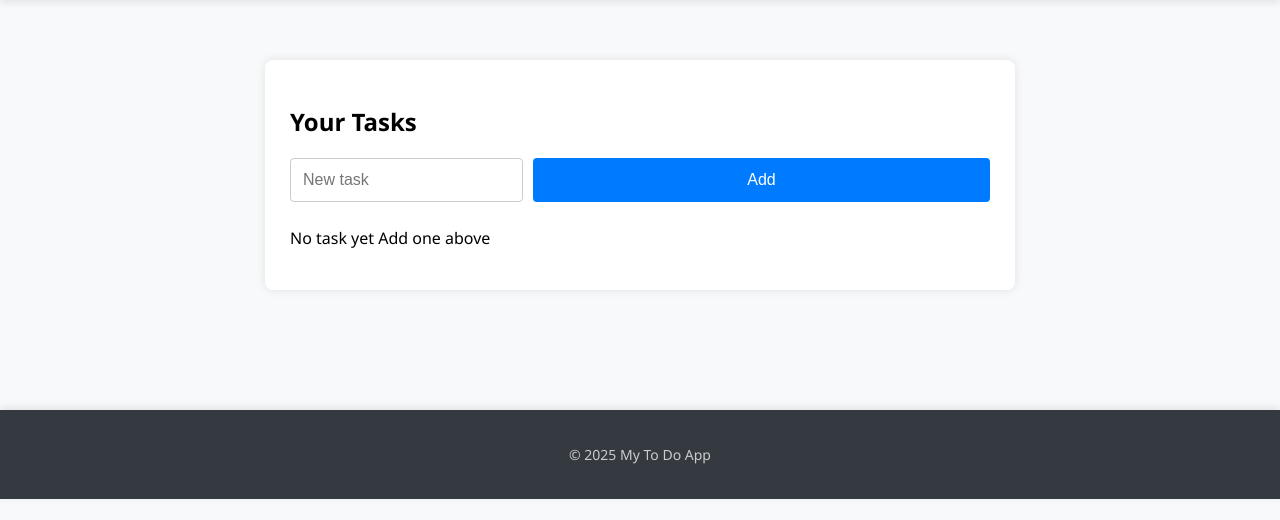
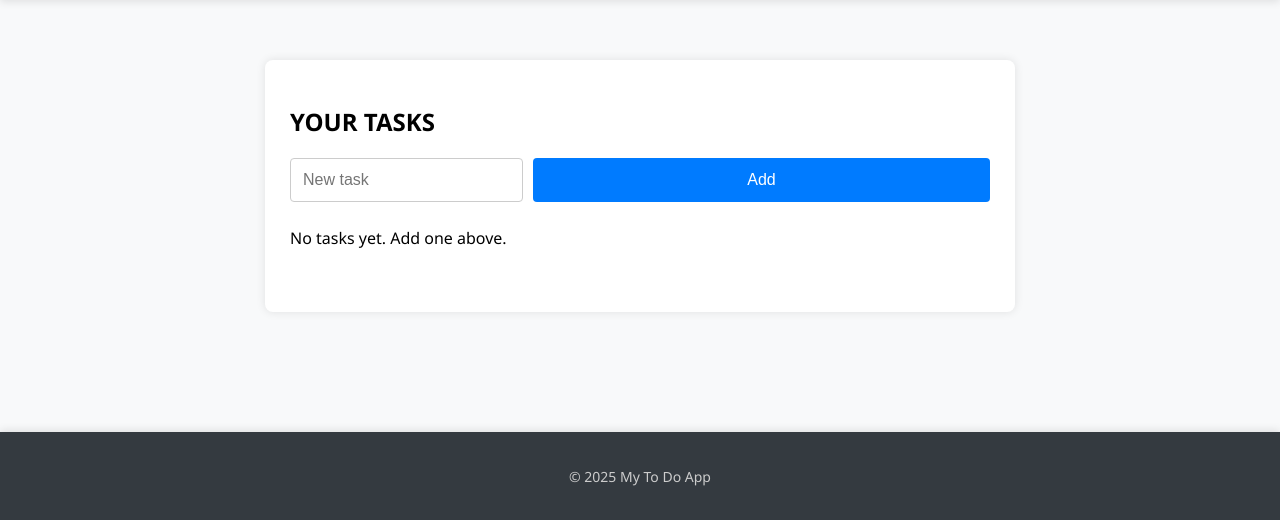
Before and after one commit to rookie-creator/TO-DO-LIST-With-FLASK-, a Flask app: template app/templates/tasks.html in a window 1280 px wide. Shown: the part 150-670 px from the top of the page. Run offline with Flask 3, Linux system fonts and the light colour scheme; the template is opened without the code that fills it, so the values that code supplies are empty; parts of the project's set-up code (start-up, migrations or seed data) failed here and were passed over.

Commit message:
Update tasks.html

```diff
--- a/app/templates/tasks.html
+++ b/app/templates/tasks.html
@@ -1,50 +1,60 @@
 {% extends "base.html" %}
-{% block title %}Tasks{% endblock%}
+{% block title %}Tasks{% endblock %}
 
-{%block content %}
+{% block content %}
 <div class="task-box">
-    <h2>Your Tasks</h2>
-    <form action ="{{url_for('tasks.add_task')}}" method="POST" class="task-form">
+    <h2>YOUR TASKS</h2>
+
+    <!-- Add Task Form -->
+    <form action="{{ url_for('tasks.add_task') }}" method="POST" class="task-form">
         <input type="text" name="title" placeholder="New task" required>
         <button type="submit" class="btn">Add</button>
     </form>
 
     {% if tasks %}
-    <form method="POST" action="{{url_for('tasks.clear_tasks')}}">
-        <button type="submit" class="btn btn-clear"> Clear all Tasks</button>
+    <!-- Clear All Tasks -->
+    <form method="POST" action="{{ url_for('tasks.clear_tasks') }}">
+        <button type="submit" class="btn btn-clear">Clear All Tasks</button>
     </form>
     <br>
 
+    <!-- Task Table -->
     <table class="task-table">
         <thead>
             <tr>
-                <th>Task</th>
+                <th>No.</th>
+                <th>Title</th>
                 <th>Status</th>
                 <th>Change</th>
+                <th>Delete</th>
             </tr>
-
         </thead>
         <tbody>
-            {% for task in tasks%}
+            {% for task in tasks %}
             <tr>
-                <td>{{loop.index}}</td>
-                <td>{{task.title}}</td>
+                <td>{{ loop.index }}</td>
+                <td>{{ task.title }}</td>
                 <td>
-                    <span class="badge {{task.status|lower}}">{{task.status}}</span>
+                    <span class="badge {{ task.status|lower }}">{{ task.status }}</span>
                 </td>
                 <td>
-                    <form action="{{url_for('tasks.toggle_status' ,task_id= task.id)}} " method="POST">
+                    <form action="{{ url_for('tasks.toggle_status', task_id=task.id) }}" method="POST">
                         <button type="submit" class="btn-small">Next</button>
                     </form>
                 </td>
+                <td>
+                    <a href="{{ url_for('tasks.delete_task', task_id=task.id) }}" class="btn-small btn-danger">Delete</a>
+                </td>
             </tr>
-            {% endfor%}
+            {% endfor %}
         </tbody>
     </table>
+    {% else %}
+    <p>No tasks yet. Add one above.</p>
+    {% endif %}
 
-    {% else%}
-    <p>No task yet Add one above</p>
-    {% endif%}
+    <br>
+
+
 </div>
-
-{% endblock%}
+{% endblock %}
```
